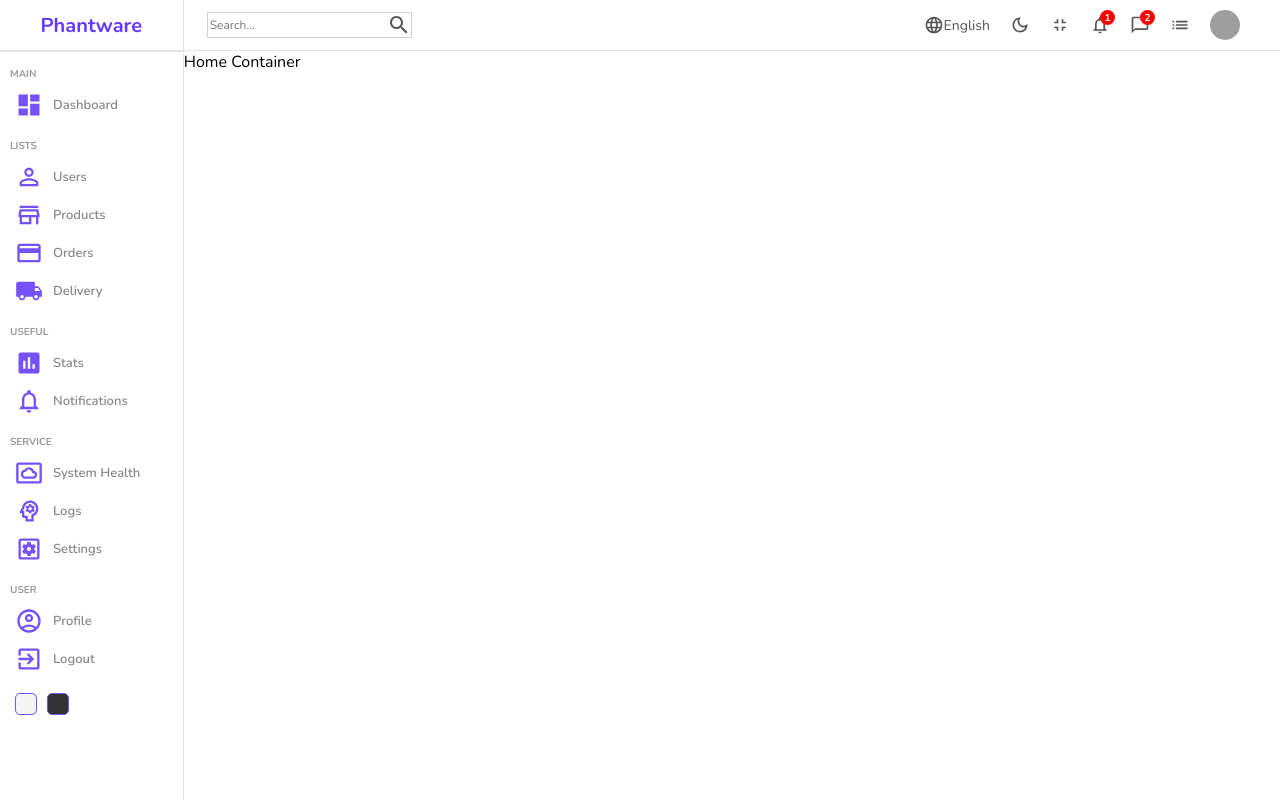
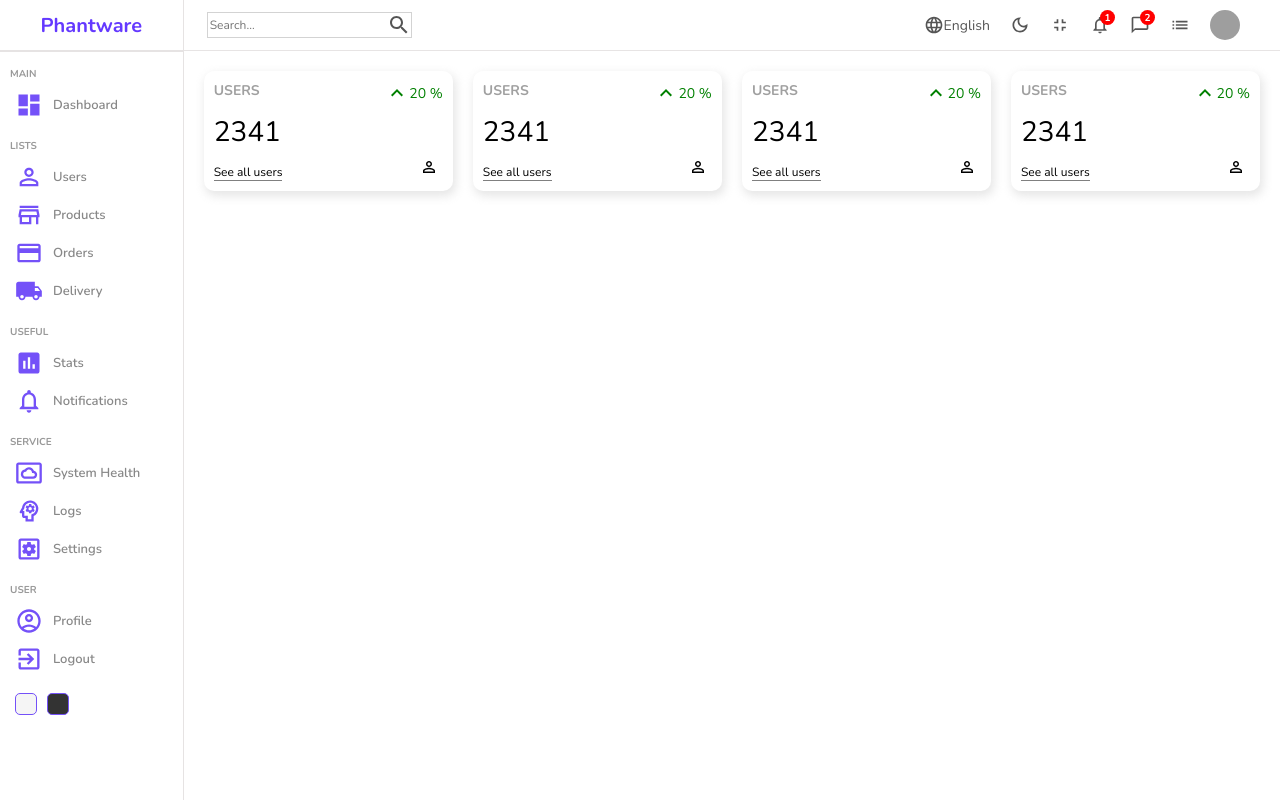
Before and after one commit to phantware/react-admin-dashboard, a React (Create React App) app: page / in a window 1280 px wide. Built offline with nearby package versions, Linux system fonts and the light colour scheme; grey boxes are pictures that could not be loaded.

Commit message:
widgett designed

```diff
--- /dev/null
+++ b/src/components/widget/Widget.jsx
@@ -0,0 +1,24 @@
+import React from 'react'
+import './widget.scss'
+import KeyboardArrowUpOutlinedIcon from '@mui/icons-material/KeyboardArrowUpOutlined'
+import PersonOutlineOutlinedIcon from '@mui/icons-material/PersonOutlineOutlined'
+
+const Widget = () => {
+  return (
+    <div className='widget'>
+      <div className='left'>
+        <span className='title'>USERS</span>
+        <span className='counter'>2341</span>
+        <span className='link'>See all users</span>
+      </div>
+      <div className='right'>
+        <div className='percentage positive'>
+          <KeyboardArrowUpOutlinedIcon /> 20 %
+        </div>
+        <PersonOutlineOutlinedIcon className='icon' />
+      </div>
+    </div>
+  )
+}
+
+export default Widget
--- /dev/null
+++ b/src/components/widget/widget.scss
@@ -0,0 +1,50 @@
+.widget {
+  display: flex;
+  justify-content: space-between;
+  padding: 10px;
+  flex: 1;
+  -webkit-box-shadow: 2px 4px 10px 1px rgba(0, 0, 0, 0.47);
+  box-shadow: 2px 4px 10px 1px rgba(201, 201, 201, 0.47);
+  border-radius: 10px;
+  height: 100px;
+
+  .left,
+  .right {
+    display: flex;
+    flex-direction: column;
+    justify-content: space-between;
+
+    .title {
+      font-weight: bold;
+      font-size: 14px;
+      color: rgb(160, 160, 160);
+    }
+    .counter {
+      font-size: 28px;
+      font-weight: 300;
+    }
+    .link {
+      width: max-content;
+      font-size: 12px;
+      border-bottom: 1px solid gray;
+    }
+    .percentage {
+      display: flex;
+      align-items: center;
+      font-size: 14px;
+
+      &.positive {
+        color: green;
+      }
+      &.negative {
+        color: red;
+      }
+    }
+    .icon {
+      font-size: 18px;
+      padding: 5px;
+      border-radius: 5px;
+      align-self: flex-end;
+    }
+  }
+}
--- a/src/pages/home/Home.jsx
+++ b/src/pages/home/Home.jsx
@@ -3,6 +3,7 @@
 import { BrowserRouter, Routes, Route } from 'react-router-dom'
 import Sidebar from '../../components/sidebar/Sidebar'
 import Navbar from '../../components/navbar/Navbar'
+import Widget from '../../components/widget/Widget'
 
 const Home = () => {
   return (
@@ -10,7 +11,12 @@
       <Sidebar />
       <div className='homeContainer'>
         <Navbar />
-        Home Container
+        <div className='widgets'>
+          <Widget type='user' />
+          <Widget type='order' />
+          <Widget type='earning' />
+          <Widget type='balance' />
+        </div>
       </div>
     </div>
   )
--- a/src/pages/home/home.scss
+++ b/src/pages/home/home.scss
@@ -2,5 +2,11 @@
   display: flex;
   .homeContainer {
     flex: 6;
+
+    .widgets {
+      display: flex;
+      gap: 20px;
+      padding: 20px;
+    }
   }
 }
```
